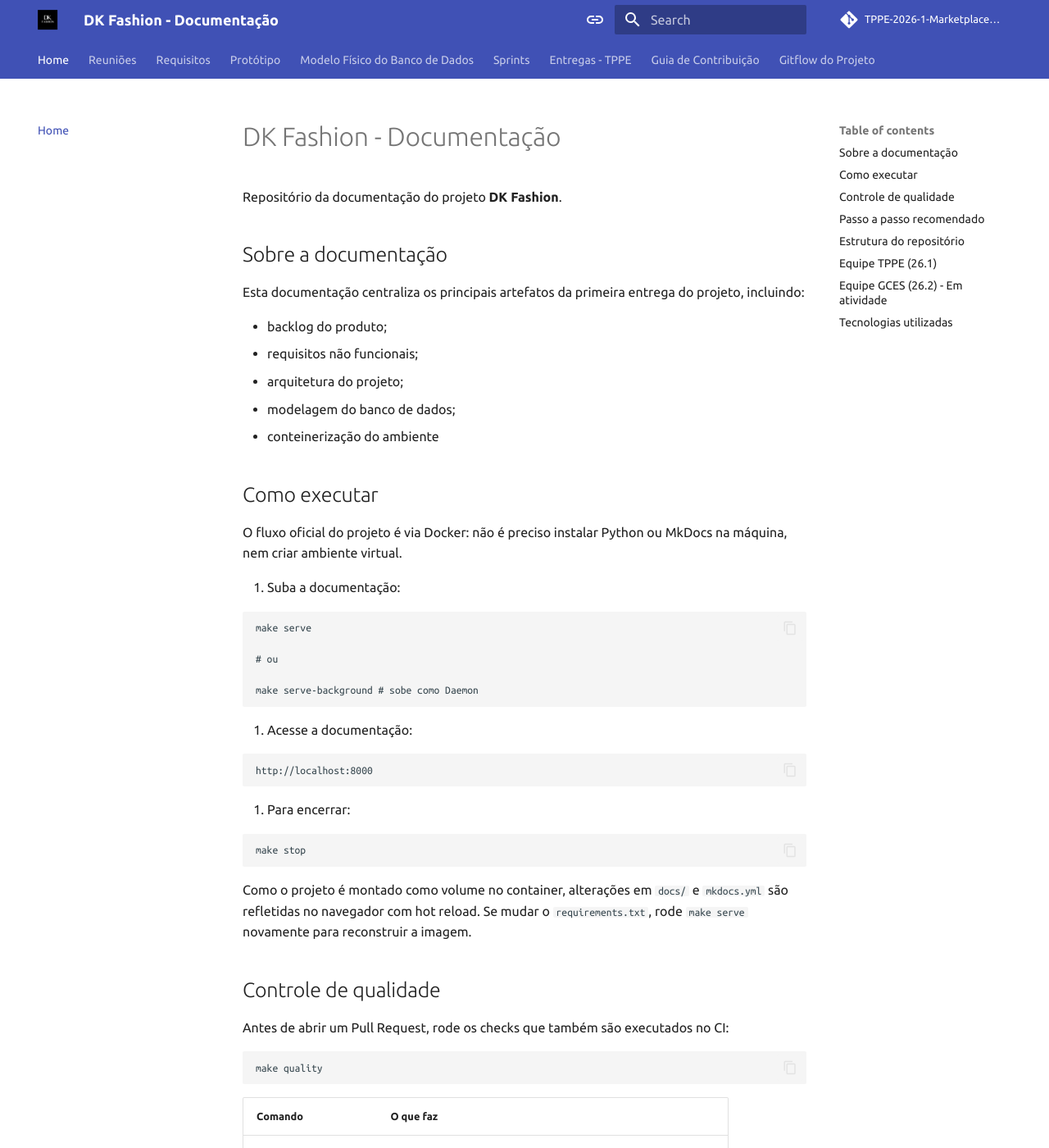
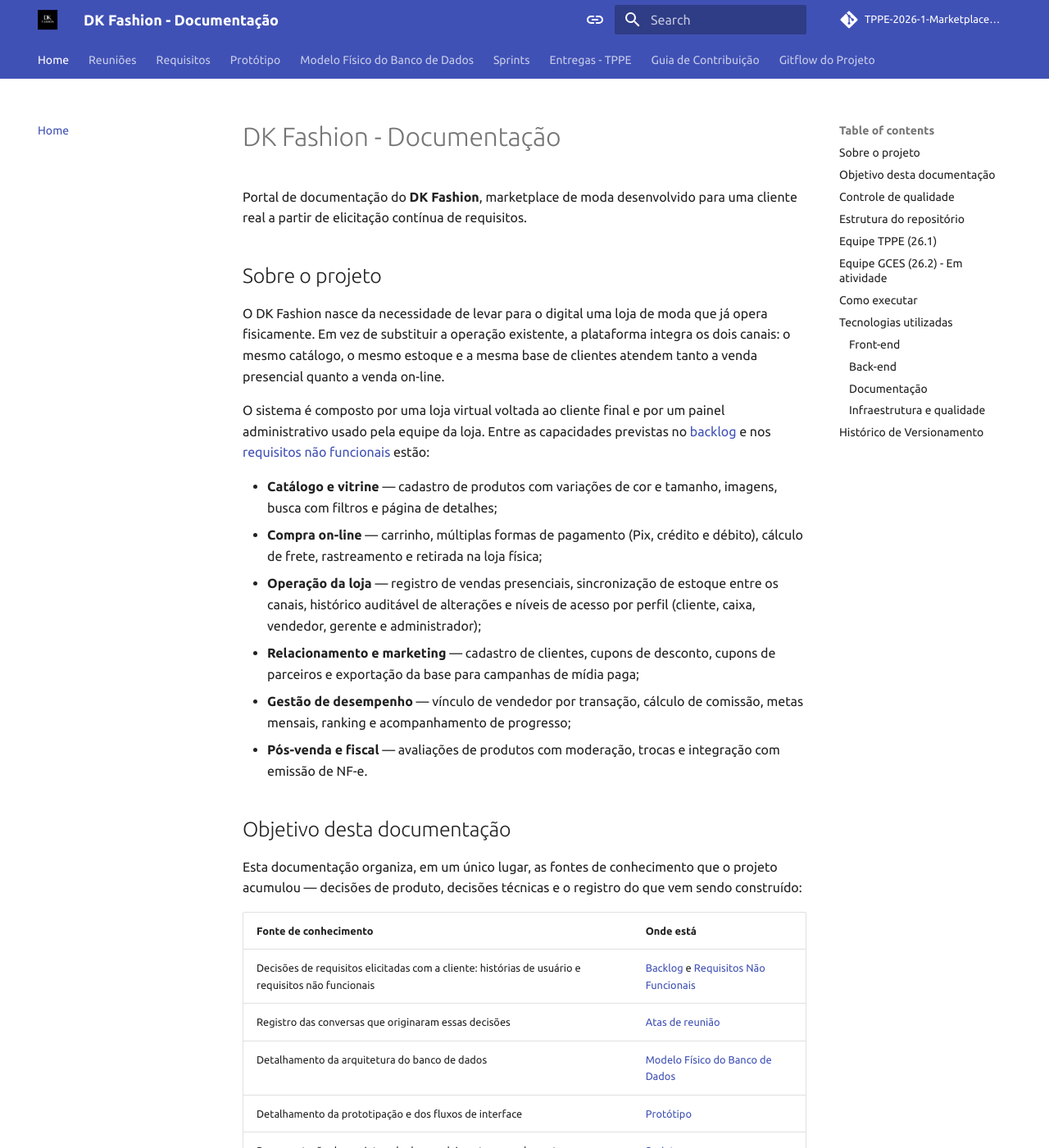
Before and after one commit to TPPE-2026-1-Marketplace/documentacao, an MkDocs documentation site: the page built from docs/index.md, in a window 1280 px wide and 1400 px high. Shown: the whole window at 82% size. Built offline with MkDocs 1.6.1 and Material for MkDocs 9.7.7, drawn with Linux system fonts in a browser that asks for light colours; comment, search, counter and statistics services are not loaded; some of the changed text lies outside the part shown.

Commit message:
docs: reescreve a pagina inicial com a descricao do projeto
Substitui o resumo generico por uma descricao do DK Fashion e organiza as
fontes de conhecimento da documentacao em uma tabela com link para cada
pagina. Remove o passo a passo recomendado, que repetia a secao Como
executar, e separa as tecnologias utilizadas por front-end, back-end,
documentacao e infraestrutura, ja que a documentacao cobre o projeto
inteiro e nao so este repositorio. Atualiza a arvore do repositorio e
acrescenta o historico de versionamento no mesmo formato das demais
paginas.

Co-authored-by: Eduardo Sandes <eduardo.sandes6@gmail.com>
Co-authored-by: Márcio Henrique <henriquemarcio170@gmail.com>

````diff
--- a/docs/index.md
+++ b/docs/index.md
@@ -1,47 +1,49 @@
 # DK Fashion - Documentação
 
-Repositório da documentação do projeto **DK Fashion**.
+Portal de documentação do **DK Fashion**, marketplace de moda desenvolvido para
+uma cliente real a partir de elicitação contínua de requisitos.
 
-## Sobre a documentação
+## Sobre o projeto
 
-Esta documentação centraliza os principais artefatos da primeira entrega do projeto, incluindo:
+O DK Fashion nasce da necessidade de levar para o digital uma loja de moda que
+já opera fisicamente. Em vez de substituir a operação existente, a plataforma
+integra os dois canais: o mesmo catálogo, o mesmo estoque e a mesma base de
+clientes atendem tanto a venda presencial quanto a venda on-line.
 
-- backlog do produto;
-- requisitos não funcionais;
-- arquitetura do projeto;
-- modelagem do banco de dados;
-- conteinerização do ambiente
+O sistema é composto por uma loja virtual voltada ao cliente final e por um
+painel administrativo usado pela equipe da loja. Entre as capacidades previstas
+no [backlog](backlog.md) e nos
+[requisitos não funcionais](non_functional_requirements.md) estão:
 
-## Como executar
+- **Catálogo e vitrine** — cadastro de produtos com variações de cor e tamanho,
+  imagens, busca com filtros e página de detalhes;
+- **Compra on-line** — carrinho, múltiplas formas de pagamento (Pix, crédito e
+  débito), cálculo de frete, rastreamento e retirada na loja física;
+- **Operação da loja** — registro de vendas presenciais, sincronização de
+  estoque entre os canais, histórico auditável de alterações e níveis de acesso
+  por perfil (cliente, caixa, vendedor, gerente e administrador);
+- **Relacionamento e marketing** — cadastro de clientes, cupons de desconto,
+  cupons de parceiros e exportação da base para campanhas de mídia paga;
+- **Gestão de desempenho** — vínculo de vendedor por transação, cálculo de
+  comissão, metas mensais, ranking e acompanhamento de progresso;
+- **Pós-venda e fiscal** — avaliações de produtos com moderação, trocas e
+  integração com emissão de NF-e.
 
-O fluxo oficial do projeto é via Docker: não é preciso instalar Python ou
-MkDocs na máquina, nem criar ambiente virtual.
+## Objetivo desta documentação
 
-1. Suba a documentação:
+Esta documentação organiza, em um único lugar, as fontes de conhecimento que o
+projeto acumulou — decisões de produto, decisões técnicas e o registro do que
+vem sendo construído:
 
-```bash
-make serve
-
-# ou
-
-make serve-background # sobe como Daemon
-```
-
-1. Acesse a documentação:
-
-```text
-http://localhost:8000
-```
-
-1. Para encerrar:
-
-```bash
-make stop
-```
-
-Como o projeto é montado como volume no container, alterações em `docs/` e
-`mkdocs.yml` são refletidas no navegador com hot reload. Se mudar o
-`requirements.txt`, rode `make serve` novamente para reconstruir a imagem.
+| Fonte de conhecimento | Onde está |
+| --- | --- |
+| Decisões de requisitos elicitadas com a cliente: histórias de usuário e requisitos não funcionais | [Backlog](backlog.md) e [Requisitos Não Funcionais](non_functional_requirements.md) |
+| Registro das conversas que originaram essas decisões | [Atas de reunião](atas_reuniao/ata_26_08_2026.md) |
+| Detalhamento da arquitetura do banco de dados | [Modelo Físico do Banco de Dados](physical_data_model.md) |
+| Detalhamento da prototipação e dos fluxos de interface | [Protótipo](prototipo.md) |
+| Documentação das sprints e do desenvolvimento em andamento | [Sprints](sprints.md) |
+| Guia de contribuição para o projeto open source | [Guia de Contribuição](contributing_guidelines.md) |
+| Fluxo de branches, revisão e release adotado | [Gitflow do Projeto](gitflow.md) |
 
 ## Controle de qualidade
 
@@ -58,27 +60,29 @@
 | `make check-links` | Roda `mkdocs build --strict` e varre o HTML gerado com o `LinkChecker` |
 | `make check-links-extern` | Igual ao anterior, incluindo links externos |
 
-## Passo a passo recomendado
-
-1. Entre na pasta do projeto.
-2. Rode `make serve`.
-3. Abra `http://localhost:8000`.
-4. Edite os arquivos em `docs/`.
-5. Veja o hot reload no navegador.
-6. Rode `make quality` antes de abrir o PR.
-7. Ao terminar, rode `make stop`.
-
 ## Estrutura do repositório
 
 ```text
 .
 |-- docs/
 |   |-- index.md
+|   |-- backlog.md
+|   |-- non_functional_requirements.md
+|   |-- physical_data_model.md
+|   |-- prototipo.md
 |   |-- contributing_guidelines.md
-|   |-- user_history.md
-|   |-- non_functional_requirements.md
+|   |-- gitflow.md
+|   |-- sprints.md
+|   |-- atas_reuniao/
+|   |-- sprints/
 |   `-- user_history/
+|-- slides/
+|   `-- template.md
+|-- qa-analytics/
+|   |-- dashboard.py
+|   `-- requirements.txt
 |-- scripts/
+|   |-- build-slides.sh
 |   `-- check-links.sh
 |-- mkdocs.yml
 |-- Dockerfile
@@ -234,7 +238,86 @@
 
 </tr> </table>
 
+## Como executar
+
+O fluxo oficial do projeto é via Docker: não é preciso instalar Python ou
+MkDocs na máquina, nem criar ambiente virtual.
+
+1. Suba a documentação:
+
+```bash
+make serve
+
+# ou
+
+make serve-background # sobe como Daemon
+```
+
+1. Acesse a documentação:
+
+```text
+http://localhost:8000
+```
+
+1. Para encerrar:
+
+```bash
+make stop
+```
+
+Como o projeto é montado como volume no container, alterações em `docs/` e
+`mkdocs.yml` são refletidas no navegador com hot reload. Se mudar o
+`requirements.txt`, rode `make serve` novamente para reconstruir a imagem.
+
 ## Tecnologias utilizadas
 
-- [MkDocs](https://www.mkdocs.org/)
-- [Material for MkDocs](https://squidfunk.github.io/mkdocs-material/)
+As tecnologias abaixo são as do **projeto DK Fashion como um todo**, e não
+apenas as deste repositório de documentação.
+
+### Front-end
+
+| Tecnologia | Papel |
+| --- | --- |
+| [React](https://react.dev/) + [TypeScript](https://www.typescriptlang.org/) | Interface da loja e do painel administrativo (SPA) |
+| [Vite](https://vite.dev/) | Build e servidor de desenvolvimento |
+| [TailwindCSS](https://tailwindcss.com/) | Estilização e design system da interface |
+| [Figma](https://www.figma.com/) | Prototipação de alta fidelidade que guia a implementação |
+
+### Back-end
+
+| Tecnologia | Papel |
+| --- | --- |
+| [NestJS](https://nestjs.com/) + [TypeScript](https://www.typescriptlang.org/) | API REST modular, organizada por domínio |
+| [TypeORM](https://typeorm.io/) | Mapeamento objeto-relacional e migrações de esquema |
+| [PostgreSQL](https://www.postgresql.org/) | Banco de dados relacional |
+| [JWT](https://jwt.io/) | Autenticação e controle de acesso por perfil |
+| [Jest](https://jestjs.io/) | Testes automatizados |
+
+### Documentação
+
+| Tecnologia | Papel |
+| --- | --- |
+| [MkDocs](https://www.mkdocs.org/) + [Material for MkDocs](https://squidfunk.github.io/mkdocs-material/) | Geração e tema do portal de documentação |
+| [markdownlint-cli2](https://github.com/DavidAnson/markdownlint-cli2) | Padronização do Markdown |
+| [LinkChecker](https://linkchecker.github.io/linkchecker/) | Verificação de links quebrados |
+| [Marp](https://marp.app/) | Slides das apresentações de sprint |
+
+### Infraestrutura e qualidade
+
+| Tecnologia | Papel |
+| --- | --- |
+| [Docker](https://www.docker.com/) e Docker Compose | Conteinerização dos ambientes de desenvolvimento |
+| [GitHub Actions](https://docs.github.com/actions) | Integração e entrega contínuas |
+| [SonarCloud](https://sonarcloud.io/) | Análise estática e métricas de qualidade do código |
+| [Render](https://render.com/) e [Vercel](https://vercel.com/) | Hospedagem da API e do front-end (ver [orçamento](orcamento_hospedagem.md)) |
+
+## Histórico de Versionamento
+
+| Versão | Autor | Resumo | Data |
+| --------------- | --------------- | --------------- | --------------- |
+| `1.0` | [Bruno Bragança](https://github.com/BrunoBReis) | Criação da página inicial da documentação | 26/03/2026 |
+| `1.1` | [Bruno Bragança](https://github.com/BrunoBReis) | Atualização da página inicial com a equipe do projeto | 30/03/2026 |
+| `1.2` | [Bruno Bragança](https://github.com/BrunoBReis) | Atualização das instruções de execução para o fluxo com Docker | 06/04/2026 |
+| `1.3` | [Bruno Bragança](https://github.com/BrunoBReis) | Inclusão da seção de controle de qualidade da documentação | 01/09/2026 |
+| `1.4` | [Eduardo Matheus](https://github.com/DiceRunner714) | Adição da equipe GCES (26.2) e do atalho para servir a documentação em segundo plano | 04/09/2026 |
+| `1.5` | [Bruno Bragança](https://github.com/BrunoBReis) | Descrição do projeto, objetivo da documentação e tecnologias separadas por front-end, back-end e documentação | 14/09/2026 |
````
